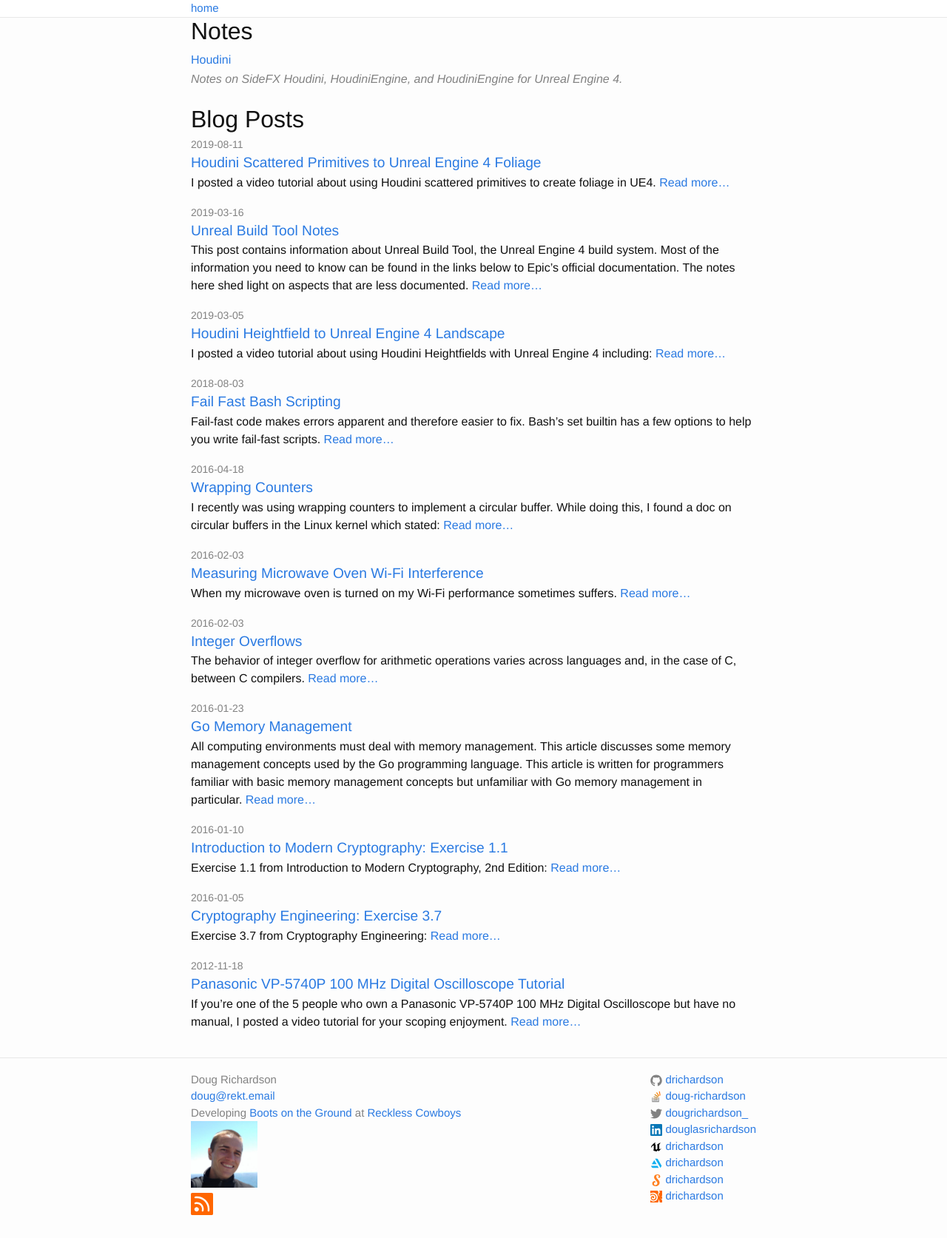
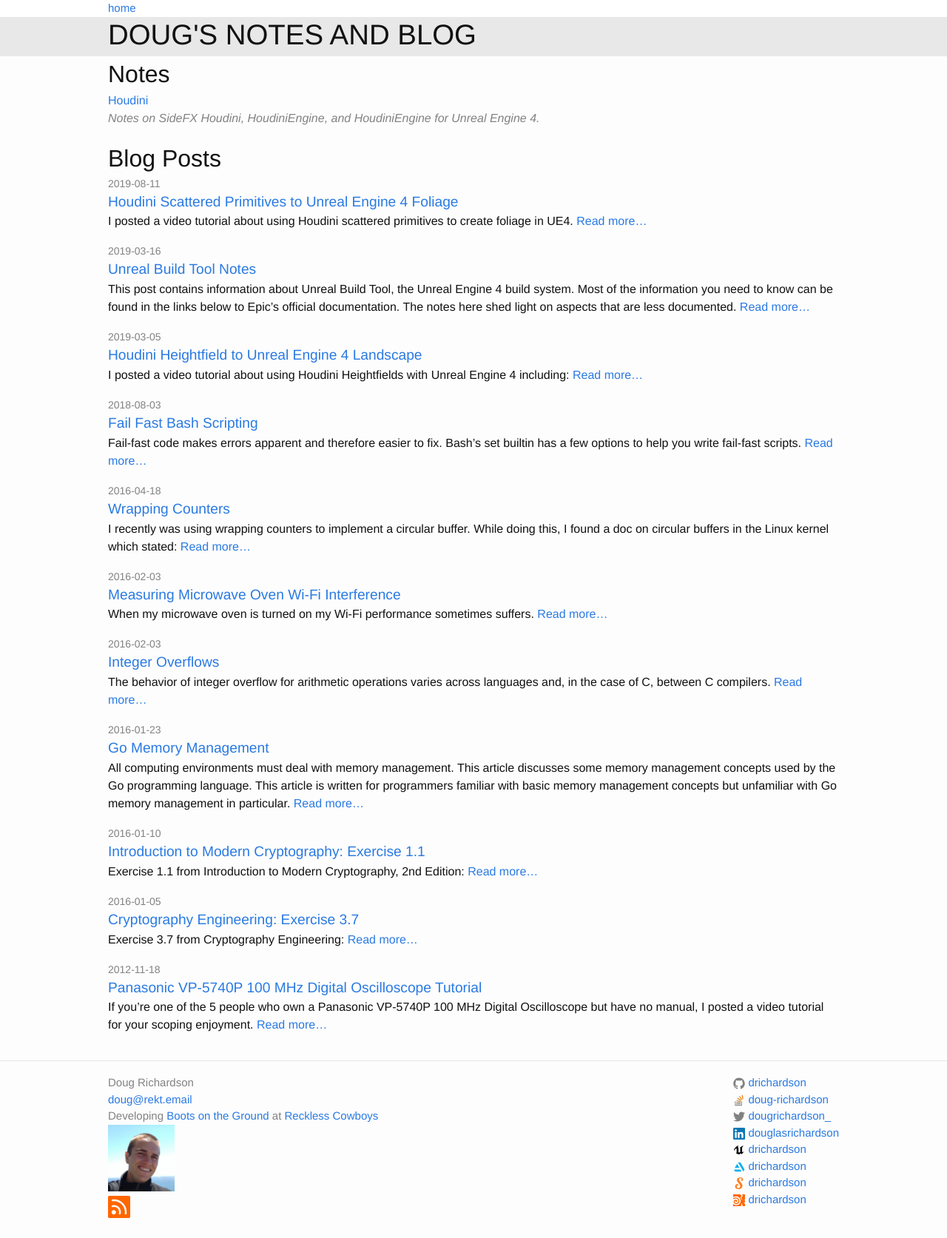
Before and after one commit to drichardson/dougrichardson.us, a Jekyll site: the page built from site/index.html, in a window 1280 px wide. Shown: the whole page at 74% size. Built offline with Jekyll 4.4.1, drawn with Linux system fonts in a browser that asks for light colours.

Commit message:
new layout

```diff
--- a/site/_layouts/default.html
+++ b/site/_layouts/default.html
@@ -9,9 +9,7 @@
     {% include header.html %}
 
     <div class="page-content">
-      <div class="wrapper">
         {{ content }}
-      </div>
     </div>
 
     {% include footer.html %}
--- a/site/_sass/_layout.scss
+++ b/site/_sass/_layout.scss
@@ -6,15 +6,6 @@
     border-bottom: 1px solid $grey-color-light;
     width: 100%;
     background-color: white;
-}
-
-.site-title {
-    font-size: 2em;
-
-    &,
-    &:visited {
-        color: $grey-color-dark;
-    }
 }
 
 .rss-icon {
@@ -115,7 +106,7 @@
     }
 }
 
-.post-list, .note-list {
+.list {
     margin-left: 0;
     list-style: none;
 
@@ -131,14 +122,26 @@
     .link {
         font-size: 1.2em;
     }
-}
 
-.note-list {
     .description {
         font-style: italic;
         color: $grey-color;
     }
+
 }
+
+.title {
+    padding: 0;
+    font-size: 3vmax;
+    text-transform: uppercase;
+    background-color: $grey-color-light;
+
+    @include media-query($on-laptop) {
+        font-size: 2em;
+    }
+}
+
+
 
 /**
  * Posts
@@ -153,17 +156,6 @@
         color: $grey-color;
     }
 
-    .title {
-        padding: 0.2em;
-        font-size: 4vw;
-        text-transform: uppercase;
-        background-color: $grey-color-light;
-
-        @include media-query($on-laptop) {
-            font-size: 2em;
-        }
-    }
-
     .content {
 
         p, ul, ol, pre {
@@ -172,7 +164,6 @@
 
         h1 {
             font-size: 1.6em;
-            text-transform: uppercase;
 
             @include media-query($on-laptop) {
                 font-size: 28px;
@@ -181,8 +172,6 @@
 
         h2 {
             font-size: 1.3em;
-            text-transform: uppercase;
-            color: lighten($grey-color-dark, 20%);
 
             @include media-query($on-laptop) {
                 font-size: 22px;
--- a/site/css/main.scss
+++ b/site/css/main.scss
@@ -23,7 +23,7 @@
 $grey-color-dark:  darken($grey-color, 25%);
 
 // Width of the content area
-$content-width:    800px;
+$content-width:    80vmax;
 
 $on-palm:          600px;
 $on-laptop:        800px;
--- a/site/index.html
+++ b/site/index.html
@@ -31,15 +31,19 @@
 }
 </script>
 
+<div class="title">
+    <div class="wrapper">{{site.title}}</div>
+</div>
+
+<div class="wrapper">
 <h1>Notes</h1>
 
-<ul class="note-list">
+<ul class="list">
     {% for note in site.notes %}
     {% unless jekyll.environment == "production" and note.draft %}
     <li>
-        {% if note.draft %}(DRAFT){% endif %}
-        <a class="link"><a href="{{ note.url }}">{{ note.title }}</a>
-            <p class="description">{{ note.excerpt | strip_html }}</p>
+        <a href="{{ note.url }}">{{ note.title }} {% if note.draft %}(draft){% endif %}</a>
+        <p class="description">{{ note.excerpt | strip_html }}</p>
     </li>
     {% endunless %}
     {% endfor %}
@@ -47,7 +51,7 @@
 
 <h1>Blog Posts</h1>
 
-<ul class="post-list">
+<ul class="list">
     {% for post in site.posts %}
     <li>
         <div class="meta">{{ post.date | date: "%Y-%m-%d" }}</div>
@@ -59,3 +63,5 @@
     </li>
     {% endfor %}
 </ul>
+
+</div>
```
Also changed, not shown: site/_layouts/note.html (+8 -6 lines), site/_layouts/post.html (+9 -4 lines).
